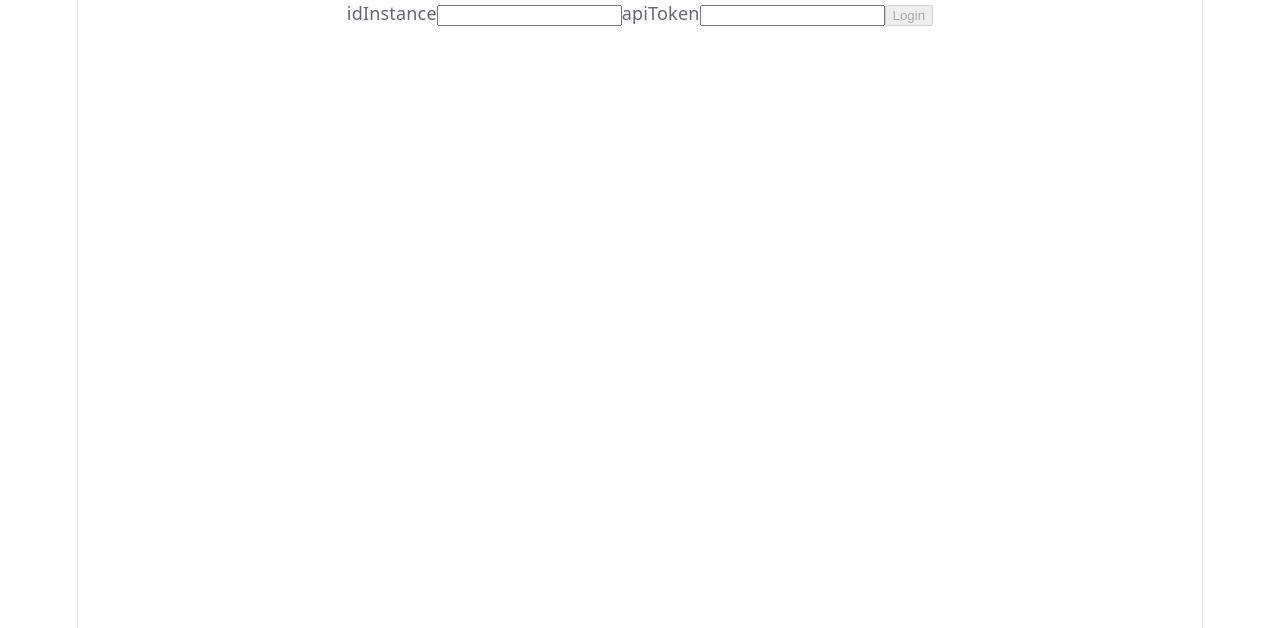
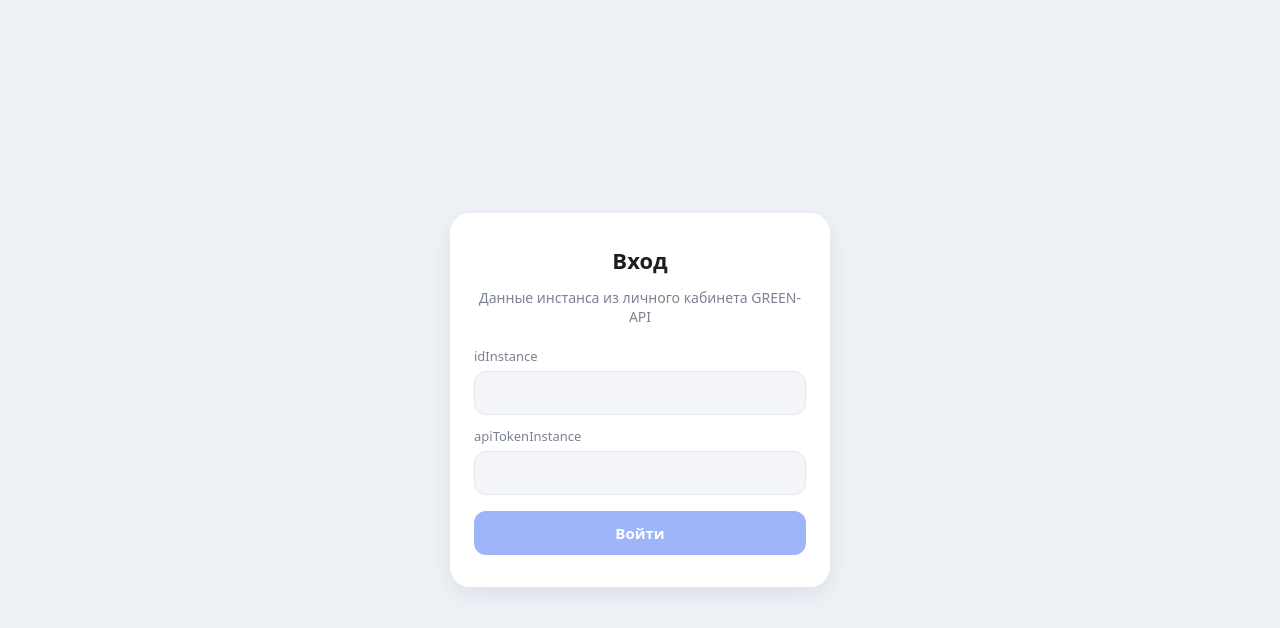
Before and after one commit to BalandinaM/test-green-api, a React (Vite) app: page / in a window 1280 px wide. Shown: the top 628 px of the page. Built offline with nearby package versions, Linux system fonts and the light colour scheme.

Commit message:
Стили в духе MAX на CSS-модулях, README с инструкцией запуска

```diff
--- a/index.html
+++ b/index.html
@@ -1,10 +1,10 @@
 <!doctype html>
-<html lang="en">
+<html lang="ru">
   <head>
     <meta charset="UTF-8" />
     <link rel="icon" type="image/svg+xml" href="/favicon.svg" />
     <meta name="viewport" content="width=device-width, initial-scale=1.0" />
-    <title>test-green-api</title>
+    <title>Чат MAX · GREEN-API</title>
   </head>
   <body>
     <div id="root"></div>
--- a/src/App.tsx
+++ b/src/App.tsx
@@ -1,5 +1,4 @@
 import { useState } from 'react'
-import './App.css'
 import { LoginForm } from './components/LoginForm'
 import type { Credentials } from './types'
 import { ChatPage } from './components/ChatPage'
--- a/src/components/ChatPage.tsx
+++ b/src/components/ChatPage.tsx
@@ -9,6 +9,7 @@ type Props = { credentials: Credentials }
 export const ChatPage = ({ credentials }: Props) => {
   const [isLoading, setIsLoading] = useState(false)
   const [chatId, setChatId] = useState<string | null>(null)
+  const [phoneNumber, setPhoneNumber] = useState('')
   const [error, setError] = useState<string | null>(null)
 
   const onSend = async (data: number) => {
@@ -28,6 +29,7 @@ export const ChatPage = ({ credentials }: Props) => {
       if (json.exist === false) {
         throw new Error('Пользователь с таким номером не зарегистрирован в MAX')
       }
+      setPhoneNumber(String(data))
       setChatId(json.chatId)
     } catch (e) {
       if (e instanceof TypeError) {
@@ -49,7 +51,11 @@ export const ChatPage = ({ credentials }: Props) => {
       {!chatId ? (
         <NewChatForm onSend={onSend} error={error} isLoading={isLoading} />
       ) : (
-        <ChatWindow credentials={credentials} chatId={chatId} />
+        <ChatWindow
+          credentials={credentials}
+          chatId={chatId}
+          phoneNumber={phoneNumber}
+        />
       )}
     </>
   )
--- a/src/components/ChatWindow.module.css
+++ b/src/components/ChatWindow.module.css
@@ -1,8 +1,144 @@
+.chat {
+  --gutter: max(16px, calc((100% - 760px) / 2));
+
+  flex: 1;
+  height: 100svh;
+  display: flex;
+  flex-direction: column;
+  min-width: 0;
+}
+
+.header {
+  display: flex;
+  align-items: center;
+  gap: 12px;
+  min-height: 60px;
+  padding: 8px var(--gutter);
+  background: var(--surface);
+  border-bottom: 1px solid var(--border);
+}
+
+.avatar {
+  flex-shrink: 0;
+  width: 40px;
+  height: 40px;
+  display: grid;
+  place-items: center;
+  border-radius: 50%;
+  background: linear-gradient(135deg, #5b8cff, #8f5bff);
+  color: #fff;
+}
+
+.title {
+  margin: 0;
+  font-weight: 600;
+}
+
+.subtitle {
+  margin: 0;
+  font-size: 13px;
+  color: var(--text-muted);
+}
+
+/* column-reverse держит прокрутку прижатой к низу без JS */
+.messages {
+  flex: 1;
+  display: flex;
+  flex-direction: column-reverse;
+  overflow-y: auto;
+  padding: 16px var(--gutter);
+}
+
+.list {
+  display: flex;
+  flex-direction: column;
+  gap: 6px;
+  margin: 0;
+  padding: 0;
+  list-style: none;
+}
+
+.empty {
+  margin: auto;
+  color: var(--text-muted);
+}
+
 .message {
+  max-width: 75%;
+  padding: 8px 12px;
+  border-radius: 18px;
+  white-space: pre-wrap;
+  overflow-wrap: anywhere;
+  box-shadow: 0 1px 1px rgba(0, 0, 0, 0.05);
 }
 
 .incoming {
+  align-self: flex-start;
+  background: var(--bubble-in);
+  border-bottom-left-radius: 6px;
 }
 
 .outgoing {
+  align-self: flex-end;
+  background: var(--bubble-out);
+  border-bottom-right-radius: 6px;
 }
+
+.error {
+  margin: 0;
+  padding: 8px var(--gutter);
+  font-size: 14px;
+  color: var(--danger);
+  text-align: center;
+  background: var(--surface);
+  border-top: 1px solid var(--border);
+}
+
+.composer {
+  display: flex;
+  gap: 8px;
+  padding: 12px var(--gutter);
+  background: var(--surface);
+  border-top: 1px solid var(--border);
+}
+
+.input {
+  flex: 1;
+  min-width: 0;
+  height: 44px;
+  padding: 0 16px;
+  border: 1px solid transparent;
+  border-radius: 22px;
+  background: var(--surface-2);
+  outline: none;
+  transition: border-color 0.15s;
+}
+
+.input:focus {
+  border-color: var(--accent);
+}
+
+.send {
+  flex-shrink: 0;
+  width: 44px;
+  height: 44px;
+  display: grid;
+  place-items: center;
+  border: none;
+  border-radius: 50%;
+  background: var(--accent);
+  color: var(--accent-text);
+  cursor: pointer;
+  transition:
+    background 0.15s,
+    opacity 0.15s;
+}
+
+.send:hover:not(:disabled) {
+  background: var(--accent-hover);
+}
+
+.send:disabled {
+  opacity: 0.5;
+  cursor: default;
+}
--- /dev/null
+++ b/src/components/Form.module.css
@@ -0,0 +1,98 @@
+.page {
+  flex: 1;
+  display: grid;
+  place-items: center;
+  padding: 16px;
+}
+
+.card {
+  width: 100%;
+  max-width: 380px;
+  display: flex;
+  flex-direction: column;
+  gap: 12px;
+  padding: 32px 24px;
+  background: var(--surface);
+  border-radius: 20px;
+  box-shadow: var(--shadow);
+}
+
+.title {
+  margin: 0;
+  font-size: 22px;
+  font-weight: 600;
+  text-align: center;
+}
+
+.subtitle {
+  margin: 0 0 8px;
+  font-size: 14px;
+  color: var(--text-muted);
+  text-align: center;
+}
+
+.field {
+  display: flex;
+  flex-direction: column;
+  gap: 6px;
+}
+
+.label {
+  font-size: 13px;
+  color: var(--text-muted);
+}
+
+.input {
+  height: 44px;
+  padding: 0 14px;
+  border: 1px solid var(--border);
+  border-radius: 12px;
+  background: var(--surface-2);
+  outline: none;
+  transition:
+    border-color 0.15s,
+    box-shadow 0.15s;
+}
+
+.input:focus {
+  border-color: var(--accent);
+  box-shadow: 0 0 0 3px var(--accent-soft);
+}
+
+.button {
+  height: 44px;
+  margin-top: 4px;
+  border: none;
+  border-radius: 12px;
+  background: var(--accent);
+  color: var(--accent-text);
+  font-weight: 600;
+  cursor: pointer;
+  transition:
+    background 0.15s,
+    opacity 0.15s;
+}
+
+.button:hover:not(:disabled) {
+  background: var(--accent-hover);
+}
+
+.button:disabled {
+  opacity: 0.5;
+  cursor: default;
+}
+
+.status,
+.error {
+  margin: 0;
+  font-size: 14px;
+  text-align: center;
+}
+
+.status {
+  color: var(--text-muted);
+}
+
+.error {
+  color: var(--danger);
+}
--- a/src/components/LoginForm.tsx
+++ b/src/components/LoginForm.tsx
@@ -1,6 +1,7 @@
 import { useState } from 'react'
 import type { Credentials } from '../types'
 import { handleChangeValue } from '../utils'
+import s from './Form.module.css'
 
 type Props = {
   onSend: (data: Credentials) => void
@@ -22,28 +23,48 @@ export const LoginForm = ({ onSend, isLoading, error }: Props) => {
   const canSubmit = idInstance.trim() !== '' && apiToken.trim() !== ''
 
   return (
-    <form onSubmit={handleSubmit}>
-      <label htmlFor="idInstance">idInstance</label>
+    <div className={s.page}>
+      <form className={s.card} onSubmit={handleSubmit}>
+        <h1 className={s.title}>Вход</h1>
+        <p className={s.subtitle}>
+          Данные инстанса из личного кабинета GREEN-API
+        </p>
+        <div className={s.field}>
+          <label className={s.label} htmlFor="idInstance">
+            idInstance
+          </label>
           <input
+            className={s.input}
             value={idInstance}
             type="text"
             id="idInstance"
             name="idInstance"
             onChange={e => handleChangeValue(e, setIdInstance)}
           />
-      <label htmlFor="apiToken">apiToken</label>
+        </div>
+        <div className={s.field}>
+          <label className={s.label} htmlFor="apiToken">
+            apiTokenInstance
+          </label>
           <input
+            className={s.input}
             value={apiToken}
             type="password"
             id="apiToken"
             name="apiToken"
             onChange={e => handleChangeValue(e, setApiToken)}
           />
-      <button type="submit" disabled={!canSubmit || isLoading}>
-        Login
+        </div>
+        <button
+          className={s.button}
+          type="submit"
+          disabled={!canSubmit || isLoading}
+        >
+          Войти
         </button>
-      {isLoading && <p>Loading....</p>}
-      {error && <p>{error}</p>}
+        {isLoading && <p className={s.status}>Проверяем инстанс…</p>}
+        {error && <p className={s.error}>{error}</p>}
       </form>
+    </div>
   )
 }
--- a/src/index.css
+++ b/src/index.css
@@ -1,64 +1,48 @@
 :root {
-  --text: #6b6375;
-  --text-h: #08060d;
-  --bg: #fff;
-  --border: #e5e4e7;
-  --code-bg: #f4f3ec;
-  --accent: #aa3bff;
-  --accent-bg: rgba(170, 59, 255, 0.1);
-  --accent-border: rgba(170, 59, 255, 0.5);
-  --social-bg: rgba(244, 243, 236, 0.5);
-  --shadow:
-    rgba(0, 0, 0, 0.1) 0 10px 15px -3px, rgba(0, 0, 0, 0.05) 0 4px 6px -2px;
+  --bg: #eef1f6;
+  --surface: #ffffff;
+  --surface-2: #f3f5f9;
+  --text: #1c1d21;
+  --text-muted: #7b8291;
+  --border: #e2e6ee;
+  --accent: #3f6df6;
+  --accent-hover: #2f5ae0;
+  --accent-soft: rgba(63, 109, 246, 0.18);
+  --accent-text: #ffffff;
+  --bubble-in: #ffffff;
+  --bubble-out: #dfe8ff;
+  --danger: #e5484d;
+  --shadow: 0 8px 24px rgba(20, 30, 60, 0.08);
 
-  --sans: system-ui, 'Segoe UI', Roboto, sans-serif;
-  --heading: system-ui, 'Segoe UI', Roboto, sans-serif;
-  --mono: ui-monospace, Consolas, monospace;
-
-  font: 18px/145% var(--sans);
-  letter-spacing: 0.18px;
-  color-scheme: light dark;
+  font: 15px/1.4 system-ui, -apple-system, 'Segoe UI', Roboto, sans-serif;
   color: var(--text);
   background: var(--bg);
-  font-synthesis: none;
-  text-rendering: optimizeLegibility;
+  color-scheme: light dark;
   -webkit-font-smoothing: antialiased;
   -moz-osx-font-smoothing: grayscale;
-
-  @media (max-width: 1024px) {
-    font-size: 16px;
-  }
 }
 
 @media (prefers-color-scheme: dark) {
   :root {
-    --text: #9ca3af;
-    --text-h: #f3f4f6;
-    --bg: #16171d;
-    --border: #2e303a;
-    --code-bg: #1f2028;
-    --accent: #c084fc;
-    --accent-bg: rgba(192, 132, 252, 0.15);
-    --accent-border: rgba(192, 132, 252, 0.5);
-    --social-bg: rgba(47, 48, 58, 0.5);
-    --shadow:
-      rgba(0, 0, 0, 0.4) 0 10px 15px -3px, rgba(0, 0, 0, 0.25) 0 4px 6px -2px;
-  }
-
-  #social .button-icon {
-    filter: invert(1) brightness(2);
+    --bg: #0f1115;
+    --surface: #181b21;
+    --surface-2: #22262e;
+    --text: #e8eaef;
+    --text-muted: #8b93a3;
+    --border: #2a2f38;
+    --accent: #5b82ff;
+    --accent-hover: #7194ff;
+    --accent-soft: rgba(91, 130, 255, 0.25);
+    --bubble-in: #22262e;
+    --bubble-out: #2d4a99;
+    --danger: #ff6b6b;
+    --shadow: 0 8px 24px rgba(0, 0, 0, 0.4);
   }
 }
 
-#root {
-  width: 1126px;
-  max-width: 100%;
-  margin: 0 auto;
-  text-align: center;
-  border-inline: 1px solid var(--border);
-  min-height: 100svh;
-  display: flex;
-  flex-direction: column;
+*,
+*::before,
+*::after {
   box-sizing: border-box;
 }
 
@@ -66,46 +50,26 @@ body {
   margin: 0;
 }
 
-h1,
-h2 {
-  font-family: var(--heading);
-  font-weight: 500;
-  color: var(--text-h);
+#root {
+  min-height: 100svh;
+  display: flex;
 }
 
-h1 {
-  font-size: 56px;
-  letter-spacing: -1.68px;
-  margin: 32px 0;
-  @media (max-width: 1024px) {
-    font-size: 36px;
-    margin: 20px 0;
-  }
-}
-h2 {
-  font-size: 24px;
-  line-height: 118%;
-  letter-spacing: -0.24px;
-  margin: 0 0 8px;
-  @media (max-width: 1024px) {
-    font-size: 20px;
-  }
-}
-p {
-  margin: 0;
+button,
+input {
+  font: inherit;
+  color: inherit;
 }
 
-code,
-.counter {
-  font-family: var(--mono);
-  display: inline-flex;
-  border-radius: 4px;
-  color: var(--text-h);
+/* Скрывает элемент визуально, но оставляет его для скринридеров */
+.visually-hidden {
+  position: absolute;
+  width: 1px;
+  height: 1px;
+  margin: -1px;
+  padding: 0;
+  overflow: hidden;
+  clip: rect(0 0 0 0);
+  white-space: nowrap;
+  border: 0;
 }
-
-code {
-  font-size: 15px;
-  line-height: 135%;
-  padding: 4px 8px;
-  background: var(--code-bg);
-}
```
Also changed, not shown: src/App.css (deleted, +0 -184 lines), src/components/ChatWindow.tsx (+37 -10 lines), src/components/NewChatForm.tsx (+16 -5 lines), 1 other file (tests, documents, lock files or other folders). Lines whose indentation alone changed are shown as unchanged.
